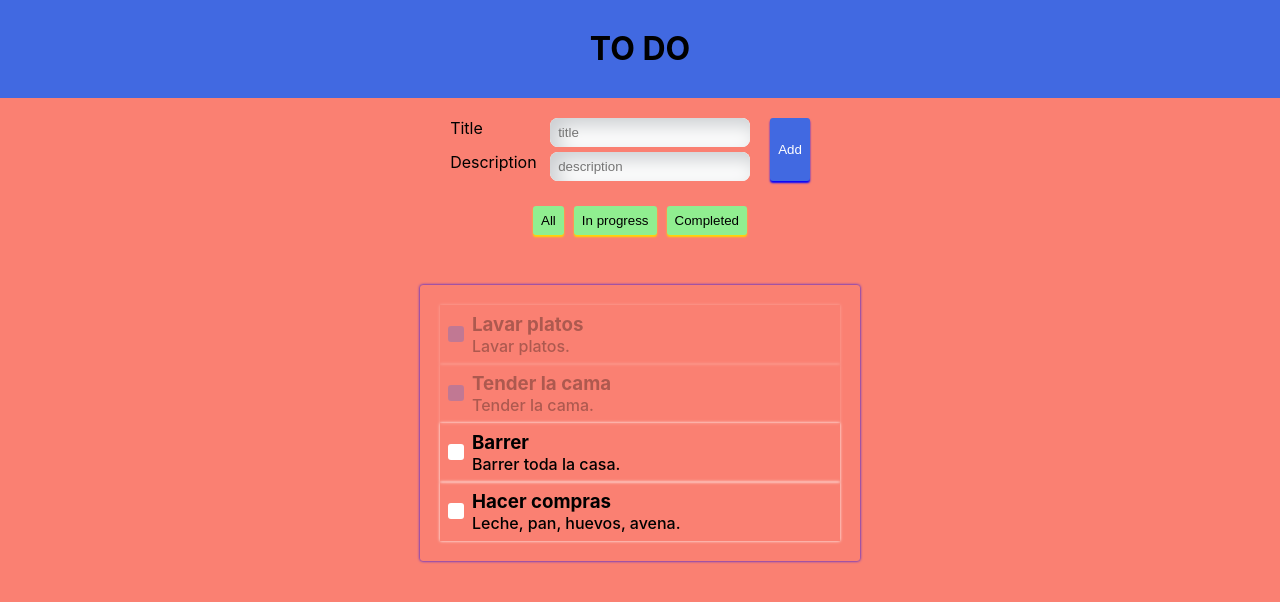
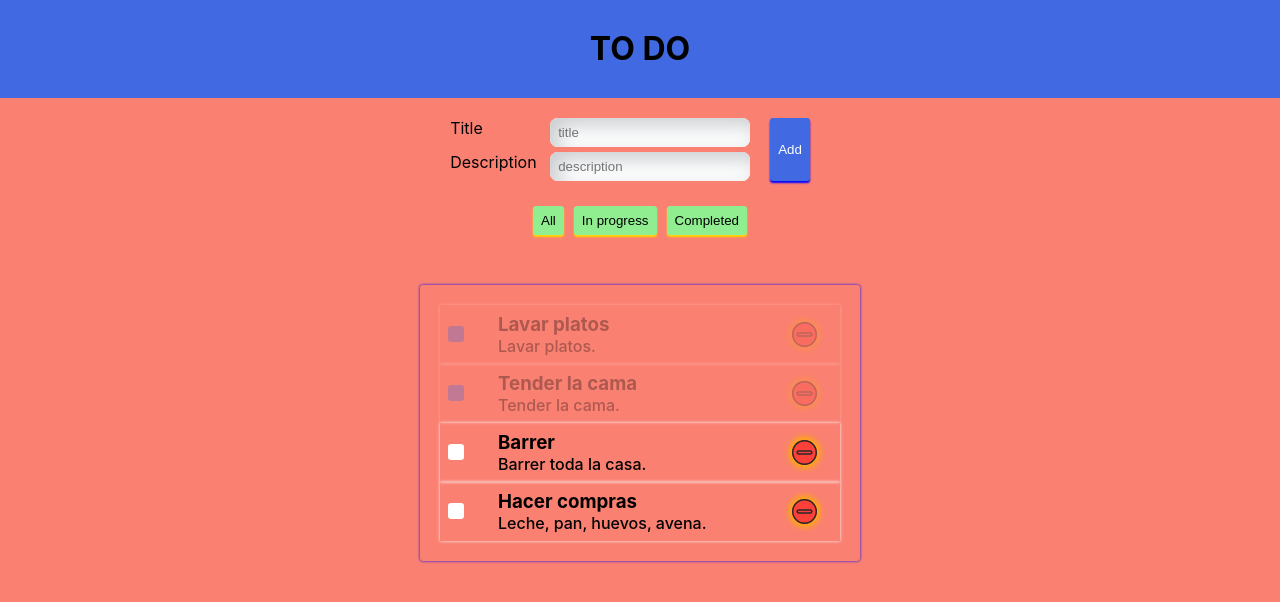
Before and after one commit to nickothan/To-Do, a React (Create React App) app: page / in a window 1280 px wide. Shown: the top 602 px of the page. Built offline with nearby package versions, Linux system fonts and the light colour scheme.

Commit message:
Remove to do

```diff
--- /dev/null
+++ b/src/Components/Todos/Task/Task.jsx
@@ -0,0 +1,31 @@
+import { useDispatch } from "react-redux";
+
+import { toggleToDo, removeToDo } from "../../../app/Slice/todosSlice";
+import { TaskContainer, RemoveButton } from "./styles";
+import { ReactComponent as Minus } from "../../../assets/minus.svg";
+
+export default function Task({ id, title, description, completed }) {
+    const dispatch = useDispatch();
+    return (
+        <TaskContainer completed={completed}>
+            <div
+                className="state"
+                onClick={() => {
+                    dispatch(toggleToDo(id));
+                    console.log("Prueba");
+                }}
+            />
+            <div>
+                <h3>{title}</h3>
+                <h4>{description}</h4>
+            </div>
+            <RemoveButton
+                onClick={() => {
+                    console.log("id: ", id);
+                    dispatch(removeToDo(id));
+                }}>
+                {<Minus />}
+            </RemoveButton>
+        </TaskContainer>
+    );
+}
--- /dev/null
+++ b/src/Components/Todos/Task/index.js
@@ -0,0 +1 @@
+export { default } from "./Task";
--- /dev/null
+++ b/src/Components/Todos/Task/styles.js
@@ -0,0 +1,68 @@
+import styled from "styled-components/macro";
+
+export const TaskContainer = styled.li`
+    display: grid;
+    grid-template-columns: 50px 1fr 40px;
+    align-items: center;
+    box-shadow: 0 0 3px #fff;
+    padding: 8px;
+
+    transition-duration: 120ms;
+
+    ${({ completed }) =>
+        completed &&
+        `
+        opacity: 0.3;
+    `}
+
+    h3,
+    h4 {
+        margin: 0;
+        padding: 0;
+    }
+
+    h4 {
+        font-weight: 500;
+    }
+
+    .state {
+        width: 16px;
+        height: 16px;
+        background-color: #fff;
+        border-radius: 3px;
+        cursor: pointer;
+
+        ${({ completed }) =>
+            completed &&
+            `
+            background-color: royalblue;
+        `}
+    }
+`;
+
+export const RemoveButton = styled.button`
+    display: flex;
+    padding: 0;
+    justify-content: center;
+    align-items: center;
+    width: 25px;
+    height: 25px;
+    background-color: red;
+    border: 0;
+    border-radius: 50%;
+    background-color: #ff000080;
+    box-shadow: 0 0px 6px 3px #ffae00;
+    cursor: pointer;
+
+    &:hover {
+        box-shadow: 0 0px 2px 1px #ffae00;
+    }
+
+    &:active {
+        box-shadow: none;
+    }
+
+    svg {
+        fill: #292828;
+    }
+`;
--- a/src/Components/Todos/Todos.jsx
+++ b/src/Components/Todos/Todos.jsx
@@ -1,27 +1,10 @@
 import { useState, useEffect } from "react";
-import { useSelector, useDispatch } from "react-redux";
-import { toggleToDo } from "../../app/Slice/todosSlice";
-import { ToDoContainer, TaskContainer } from "./styles";
+import { useSelector } from "react-redux";
+import { ToDoContainer } from "./styles";
 import { filters } from "../../consts";
+import Task from "./Task/Task";
 
-const Task = ({ id, title, description, completed }) => {
-    const dispatch = useDispatch();
-    return (
-        <TaskContainer completed={completed}>
-            <div
-                className="state"
-                onClick={() => {
-                    dispatch(toggleToDo(id));
-                    console.log("Prueba");
-                }}
-            />
-            <div>
-                <h3>{title}</h3>
-                <h4>{description}</h4>
-            </div>
-        </TaskContainer>
-    );
-};
+//import { ReactComponent as TrashIcon } from "../../assets/Trash.jpg";
 
 export default function Todos() {
     const [selectedTodos, setSelectedTodos] = useState([]);
--- a/src/Components/Todos/styles.js
+++ b/src/Components/Todos/styles.js
@@ -8,45 +8,3 @@ export const ToDoContainer = styled.ul`
     box-shadow: 0 0 3px blue;
     list-style: none;
 `;
-
-export const TaskContainer = styled.li`
-    display: flex;
-
-    align-items: center;
-
-    box-shadow: 0 0 3px #fff;
-    padding: 8px;
-
-    transition-duration: 120ms;
-
-    ${({ completed }) =>
-        completed &&
-        `
-        opacity: 0.3;
-    `}
-
-    h3,
-    h4 {
-        margin: 0;
-        padding: 0;
-    }
-
-    h4 {
-        font-weight: 500;
-    }
-
-    .state {
-        width: 16px;
-        height: 16px;
-        margin-right: 8px;
-        background-color: #fff;
-        border-radius: 3px;
-        cursor: pointer;
-
-        ${({ completed }) =>
-            completed &&
-            `
-            background-color: royalblue;
-        `}
-    }
-`;
--- a/src/app/Slice/todosSlice.js
+++ b/src/app/Slice/todosSlice.js
@@ -37,9 +37,10 @@ const todosSlice = createSlice({
                 toDo.id === action.payload ? { ...toDo, completed: !toDo.completed } : toDo
             ),
         ],
+        removeToDo: (store, action) => store.filter((task) => task.id !== action.payload),
     },
 });
 
-export const { addToDo, toggleToDo } = todosSlice.actions;
+export const { addToDo, toggleToDo, removeToDo } = todosSlice.actions;
 
 export default todosSlice.reducer;
```
Also changed, not shown: src/assets/minus.svg (added).
